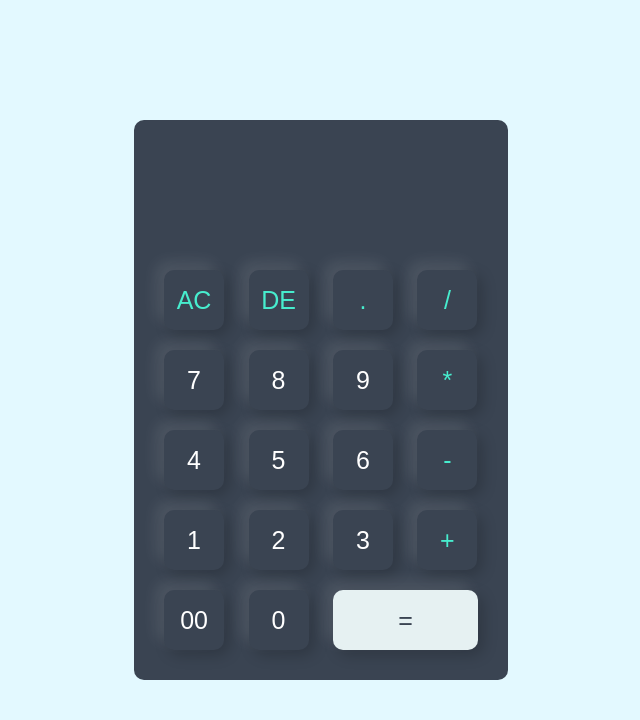
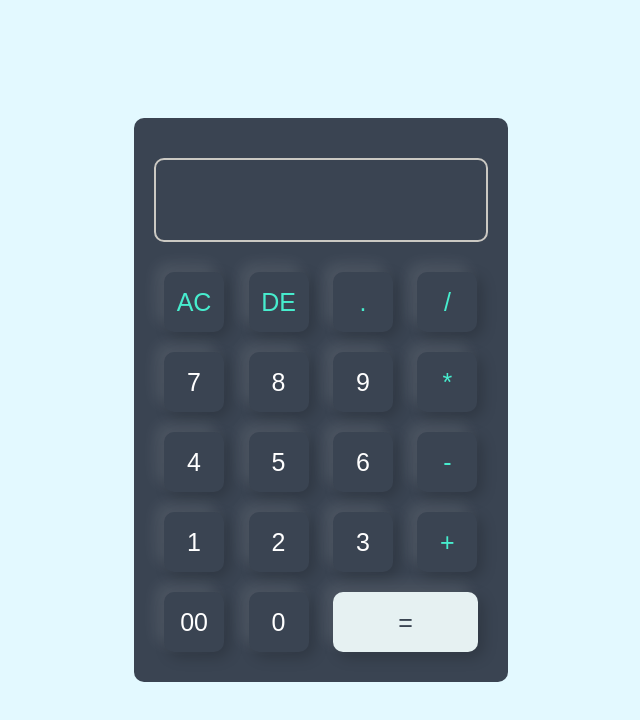
Before and after one commit to pRaDhAn2001/Demo-Calculator, a plain HTML site: page index.html in a window 1280 px wide. Shown: the whole page, without its empty margins (319-959 px from the left). Drawn offline with Linux system fonts and the light colour scheme.

Commit message:
Add files via upload

```diff
--- a/index.html
+++ b/index.html
@@ -10,7 +10,7 @@
     <div class="calculator">
         <form>
             <div class="display">
-                <input type="text" name="display">
+                <input type="text" class="input" name="display">
             </div>
             <div>
                 <input type="button" value="AC" onclick="display.value = '' " class="operator">
--- a/styles.css
+++ b/styles.css
@@ -36,11 +36,15 @@
     cursor: pointer;
     margin: 10px;
 }
+
 form .display
 {
     display: flex;
     justify-content: flex-end;
     margin: 20px 0;
+    border: 2px solid #cbc9c3;
+    border-radius: 10px;
+    background-color: #3a4452;
 }
 form .display input
 {
```
